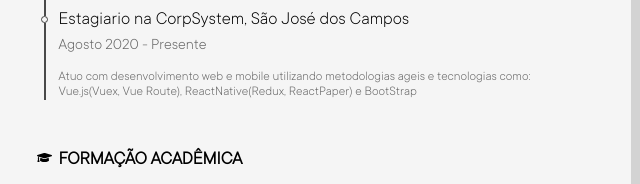
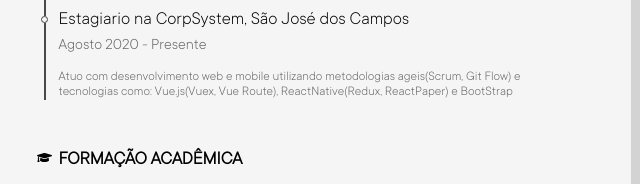
Before and after one commit to togarci/curriculo, a plain HTML site: page index.html in a window 1280 px wide. Shown: the part 750-934 px from the top of the page, 509-1149 px from the left. Drawn offline with Linux system fonts and the light colour scheme.

Commit message:
Adding Scrum and git Flow

```diff
--- a/index.html
+++ b/index.html
@@ -70,7 +70,7 @@
                     <div class="info flexColumn new EP">
                         <p class="word n1">Estagiario na CorpSystem, São José dos Campos</p>
                         <p class="word n2">Agosto 2020 - Presente</p>
-                        <p class="word n3">Atuo com desenvolvimento web e mobile utilizando metodologias ageis e tecnologias como: Vue.js(Vuex, Vue Route), ReactNative(Redux, ReactPaper) e BootStrap</p>
+                        <p class="word n3">Atuo com desenvolvimento web e mobile utilizando metodologias ageis(Scrum, Git Flow) e tecnologias como: Vue.js(Vuex, Vue Route), ReactNative(Redux, ReactPaper) e BootStrap</p>
                     </div>
 
                     <h3 class="word">FORMAÇÃO ACADÊMICA</h3>
```
